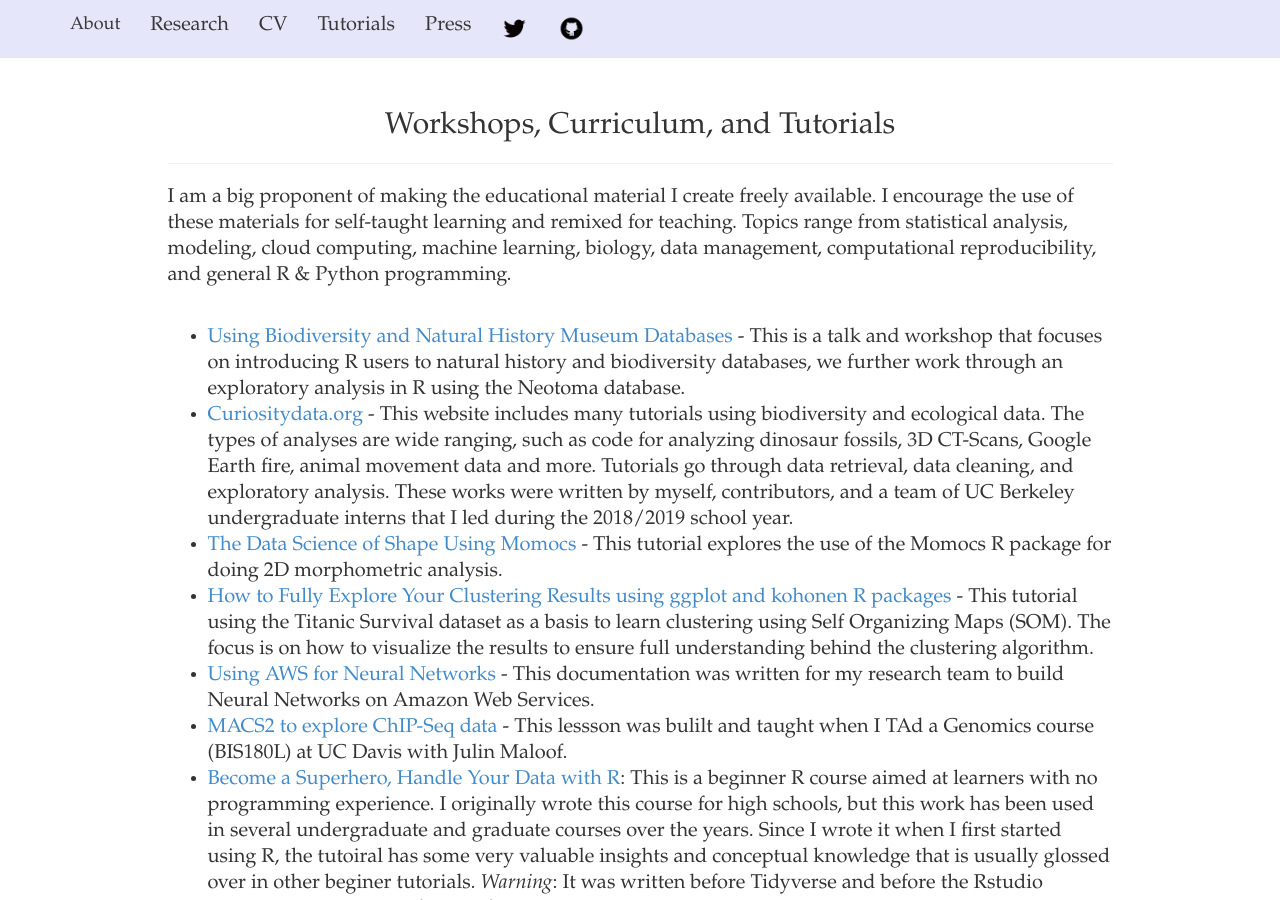
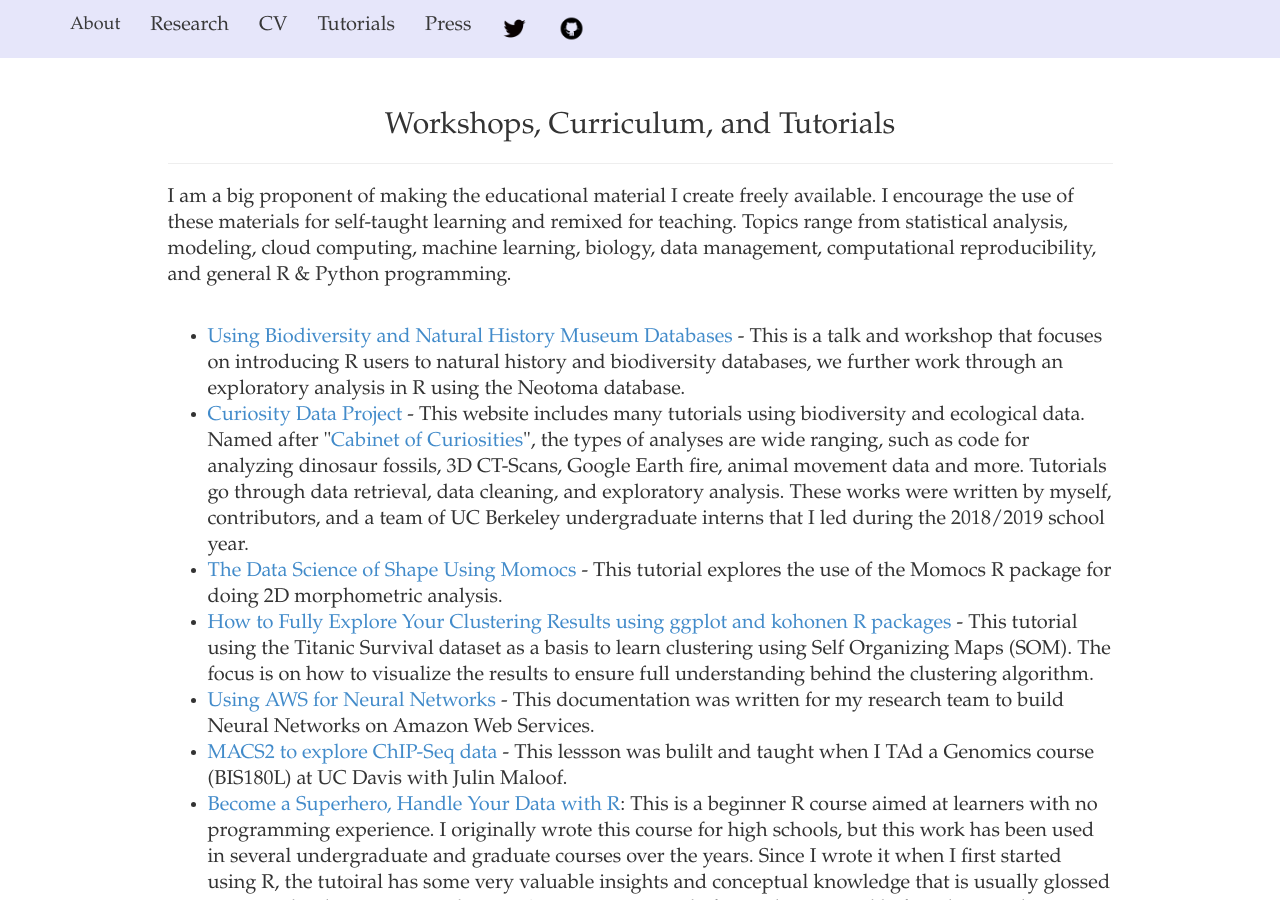
Before and after one commit to iamciera/creports, a Jekyll site: the page built from tutorials/index.html, in a window 1280 px wide and 900 px high. Built offline with Jekyll 4.4.1, drawn with Linux system fonts in a browser that asks for light colours; nearby versions of some CDN libraries.

Commit message:
updated cabinet link

```diff
--- a/tutorials/index.html
+++ b/tutorials/index.html
@@ -16,7 +16,7 @@ layout: default
 				<br>
 				<ul>
 				<li><a href='https://cabinetofcuriosity.github.io/coc_rladies_workshop/'>Using Biodiversity and Natural History Museum Databases</a> - This is a talk and workshop that focuses on introducing R users to natural history and biodiversity databases, we further work through an exploratory analysis in R using the Neotoma database. </li>
-				<li><a href='http://curiositydata.org/'>Curiositydata.org</a> - This website includes many tutorials using biodiversity and ecological data. The types of analyses are wide ranging, such as code for analyzing dinosaur fossils, 3D CT-Scans, Google Earth fire, animal movement data and more. Tutorials go through data retrieval, data cleaning, and exploratory analysis. These works were written by myself, contributors, and a team of UC Berkeley undergraduate interns that I led during the 2018/2019 school year.</li>
+				<li><a href='https://cabinetofcuriosity.github.io/cabinetofcuriosity_site/'>Curiosity Data Project</a> - This website includes many tutorials using biodiversity and ecological data. Named after "<a href="https://en.wikipedia.org/wiki/Cabinet_of_curiosities">Cabinet of Curiosities</a>", the types of analyses are wide ranging, such as code for analyzing dinosaur fossils, 3D CT-Scans, Google Earth fire, animal movement data and more. Tutorials go through data retrieval, data cleaning, and exploratory analysis. These works were written by myself, contributors, and a team of UC Berkeley undergraduate interns that I led during the 2018/2019 school year.</li>
 				<li><a href='https://iamciera.github.io/rladies_copenhagen/html/Copenhagen_Raldies_part1.html'>The Data Science of Shape Using Momocs</a> - This tutorial explores the use of the Momocs R package for doing 2D morphometric analysis. </li>
 				<li><a href='https://iamciera.github.io/rladies_copenhagen/html/Copenhagen_Raldies_part2.html'>How to Fully Explore Your Clustering Results using ggplot and kohonen R packages</a> -  This tutorial using the Titanic Survival dataset as a basis to learn clustering using Self Organizing Maps (SOM). The focus is on how to visualize the results to ensure full understanding behind the clustering algorithm. </li>
 				<li><a href='https://github.com/iamciera/AWS_notes'>Using AWS for Neural Networks</a> - This documentation was written for my research team to build Neural Networks on Amazon Web Services. </li>
```
